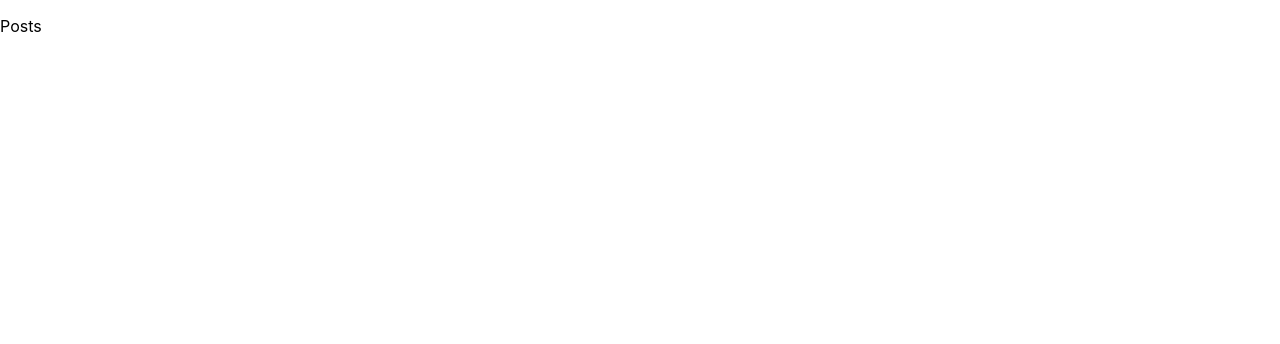
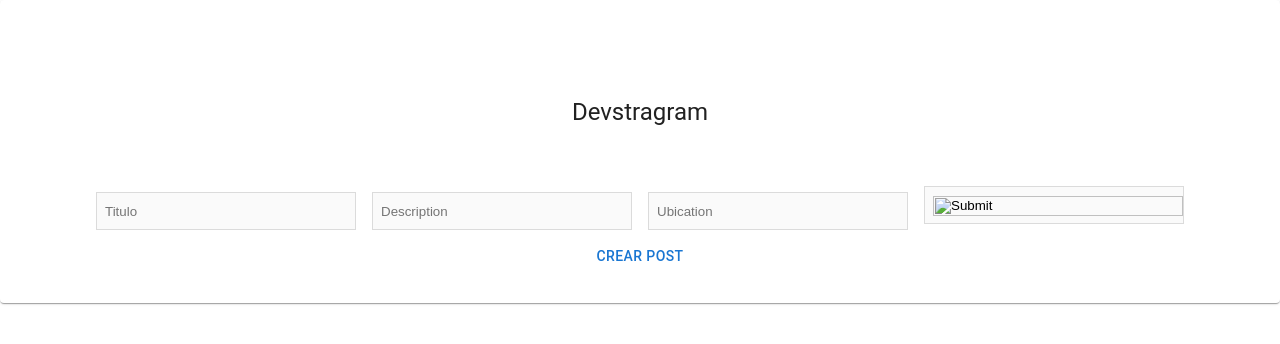
Before and after one commit to JoseCastillo190607/DWI-FRONT-SOCIAL_NETWORK, a React (Create React App) app: page /posts in a window 1280 px wide. Shown: the top 344 px of the page. Built offline with nearby package versions, Linux system fonts and the light colour scheme.

Commit message:
--- feat: Added features; The Posts.jsx interface has been created. (in process).

```diff
--- a/src/components/Posts/Posts.css
+++ b/src/components/Posts/Posts.css
@@ -0,0 +1,20 @@
+.input{
+    padding: 9px 0px 7px 8px;
+    margin: 8px;
+    width: 250px;
+    height: 20px;
+    background-color: #fafafa;
+    border: solid 1px #dbdbdb;
+}
+
+.input:hover {
+    background-color:rgba(0, 255, 255, 0.426);
+    color: #000;
+    border: none;
+}
+
+.btnPost{
+    border: solid 1px black;
+    align-items: center;
+    width: 250px;
+}
--- a/src/components/Posts/Posts.jsx
+++ b/src/components/Posts/Posts.jsx
@@ -2,7 +2,11 @@ import { Link } from "react-router-dom";
 // import { useTranslation } from 'react-i18next';
 // import '../Posts/Posts.css'
 import "./Posts.css";
-
+import Card from "@mui/material/Card";
+import CardActions from "@mui/material/CardActions";
+import CardContent from "@mui/material/CardContent";
+import Button from "@mui/material/Button";
+import Typography from "@mui/material/Typography";
 
 
 
@@ -24,7 +28,44 @@ const Posts = () => {
 
     </div> */}
             <div>
-                   <p>Posts</p>
+                <center>
+                    <Card>
+                        <CardContent>
+                            <Typography className="containerContent" variant="h5" component="div">
+                                Devstragram
+                            </Typography>
+                            <Typography sx={{ fontSize: 14 }} color="text.secondary" gutterBottom>
+                                <form className="form-post">
+                                    <div className="div-post">
+                                        <input
+                                            className="input"
+                                            placeholder="Titulo"
+                                            type="text"
+                                        />
+                                        <input
+                                            className="input"
+                                            placeholder="Description"
+                                            type="text"
+                                        />
+                                        <input
+                                            className="input"
+                                            placeholder="Ubication"
+                                            type="text"
+                                        />
+                                        <input
+                                            className="input"
+                                            placeholder="Image"
+                                            type="image"
+                                        />
+                                    </div>
+                                    <div className="div-post">
+                                        <Button className="btnPost">Crear Post</Button>
+                                    </div>
+                                </form>
+                            </Typography>
+                        </CardContent>
+                    </Card>
+                </center>
             </div>
         </div>
     )
```
Lines whose indentation alone changed are shown as unchanged.
